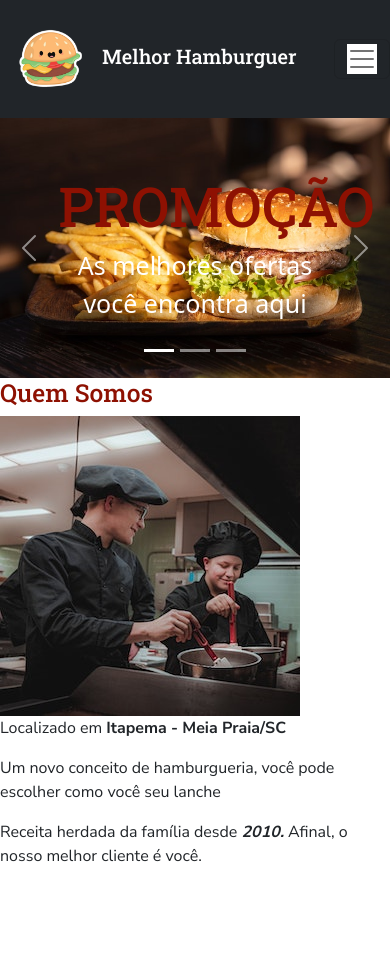
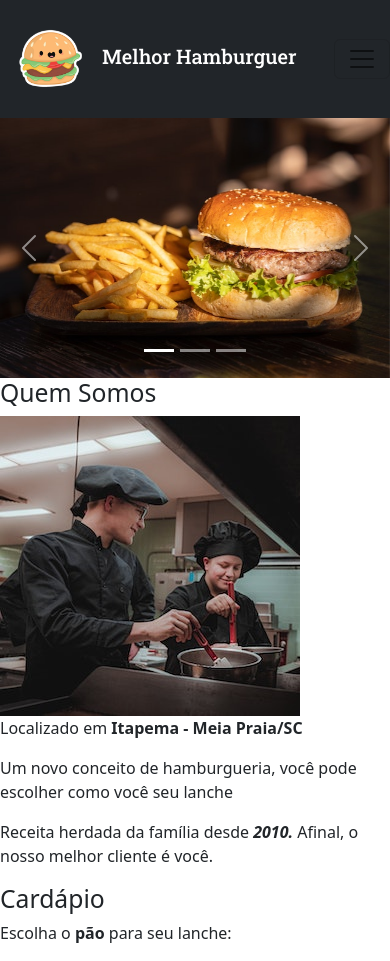
Before and after one commit to Leodominoni/Catalogo-de-hamburgueria, a plain HTML site: page index.html in a window 390 px wide. Before the commit the page ends 884 px from the top, so only its background shows below. Drawn offline with nearby package versions, Linux system fonts and the light colour scheme.

Commit message:
correção carrousel

```diff
--- a/index.html
+++ b/index.html
@@ -45,22 +45,22 @@
             <button type="button" data-bs-target="#carouselExampleCaptions" data-bs-slide-to="2" aria-label="Slide 3"></button>
           </div>
           <div class="carousel-inner">
-            <div class="carousel-item active">
-              <img src="img/burguer1.jpg" class="img-carrossel" width="100%" height="100%" alt="Hamburguer tradicional">
-              <div class="carousel-caption">
+            <div class="carousel-item active fixedHeightImg">
+              <img src="img/burguer1.jpg" class="d-block w-100" alt="Hamburguer tradicional">
+              <div class="carousel-caption d-none d-md-block">
                 <h1 class="titulo-carrosel">PROMOÇÃO</h1>
                 <p class="descricao-carrosel">As melhores ofertas você encontra aqui</p>
               </div>
             </div>
-            <div class="carousel-item">
-              <img src="img/burguer4.jpg" class="d-block w-100 img-carrossel" alt="hamburger negro">
+            <div class="carousel-item fixedHeightImg">
+              <img src="img/lanche.jpg" class="d-block w-100" alt="hamburger negro">
               <div class="carousel-caption d-none d-md-block">
                 <h1 class="titulo-carrosel">NOVOS SABORES</h1>
                 <p class="descricao-carrosel">Permita-se experimentar novas experiências</p>
               </div>
             </div>
-            <div class="carousel-item">
-              <img src="img/burguer3.jpg" class="d-block w-100 img-carrossel" alt="Hamburguer vegana">
+            <div class="carousel-item fixedHeightImg">
+              <img src="img/burguer3.jpg" class="d-block w-100" alt="Hamburguer vegano">
               <div class="carousel-caption d-none d-md-block">
                 <h1 class="titulo-carrosel">VEGANO</h1>
                 <p class="descricao-carrosel">A favor dos animais</p>
@@ -87,6 +87,11 @@
         <p>Receita herdada da família desde <strong><em>2010.</em></strong> Afinal, o nosso melhor cliente é você.</p>
       </div>
     </section>
+    <section class="cardapio">
+      <h2 class="titulo-principal">Cardápio</h2>
+      <p class="txt-principal">Escolha o <strong>pão</strong> para seu lanche: </p>
+
+    </section>
 
     <script src="https://cdn.jsdelivr.net/npm/bootstrap@5.1.0/dist/js/bootstrap.min.js" integrity="sha384-cn7l7gDp0eyniUwwAZgrzD06kc/tftFf19TOAs2zVinnD/C7E91j9yyk5//jjpt/" crossorigin="anonymous"></script>
 </body>
--- a/style.css
+++ b/style.css
@@ -15,30 +15,15 @@
   font-family: 'Roboto Slab', serif;
   font-weight: 500;
 }
-.navbar-toggler-icon {
-  background-color: var(--color-titulo);
+.fixedHeightImg > img {
+  max-height: 400px;
+  margin-left: auto;
+  margin-right: auto;
+  width: auto;
+  object-fit: cover;
 }
-.carousel-inner {
-  object-fit: cover;
-  object-position: 0 80%;
-}
-.img-carrosel{
-  height: 50%;
-  width: 50%;
-}
+
 .titulo-carrosel{
   font-family: 'Roboto Slab', serif;
   color: var(--color-button);
-  font-size: 55px;
 }
-.descricao-carrosel{
-  font-size: 25px;
-  color: var(--color-titulo);
-}
-.titulo-principal{
-  font-family: 'Roboto Slab', serif;
-  color: var(--color-button);
-}
-.txt-principal{
-  font-family: 'Nunito Sans', sans-serif;
-}
```
Also changed, not shown: img/lanche.jpg (added).
